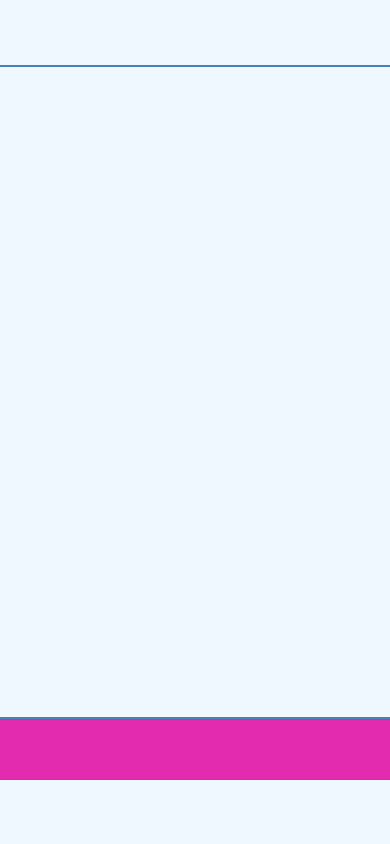
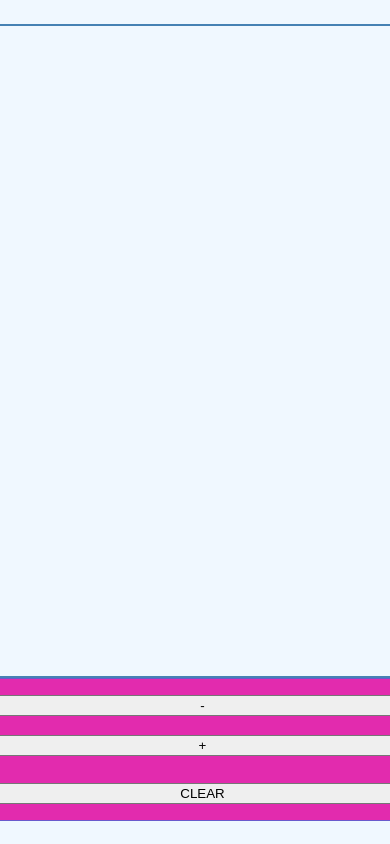
Before and after one commit to Lipankumar/my-drawing-app-project, a plain HTML site: page index.html in a window 390 px wide. Shown: the top 844 px of the page. Drawn offline with Linux system fonts and the light colour scheme.

Commit message:
Update styles.css

```diff
--- a/styles.css
+++ b/styles.css
@@ -27,3 +27,9 @@ canvas {
     width: 1400px;
     padding: 1rem;
 }
+@media only screen and (max-width: 425px){
+    .container {
+          display: flex;
+          flex-direction: column;
+    }
+}
```
